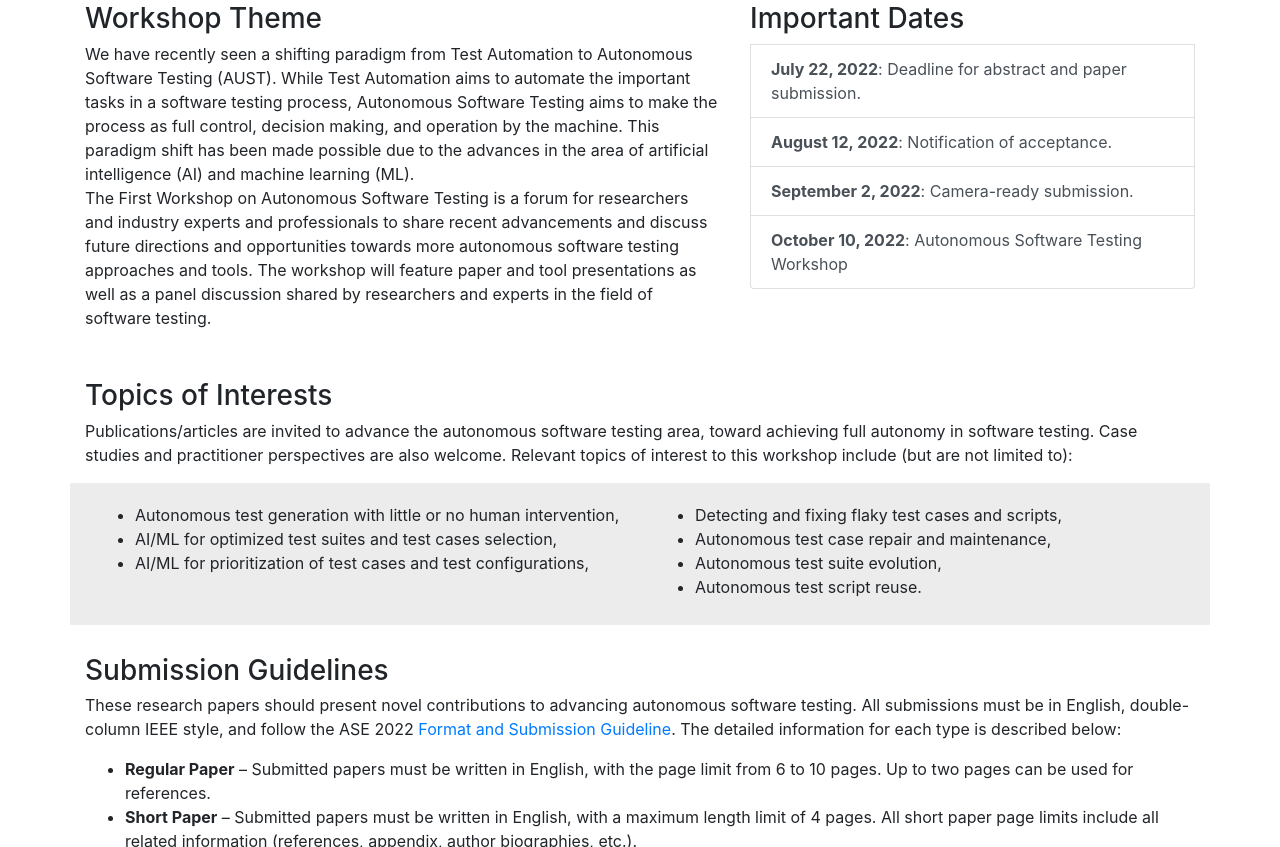
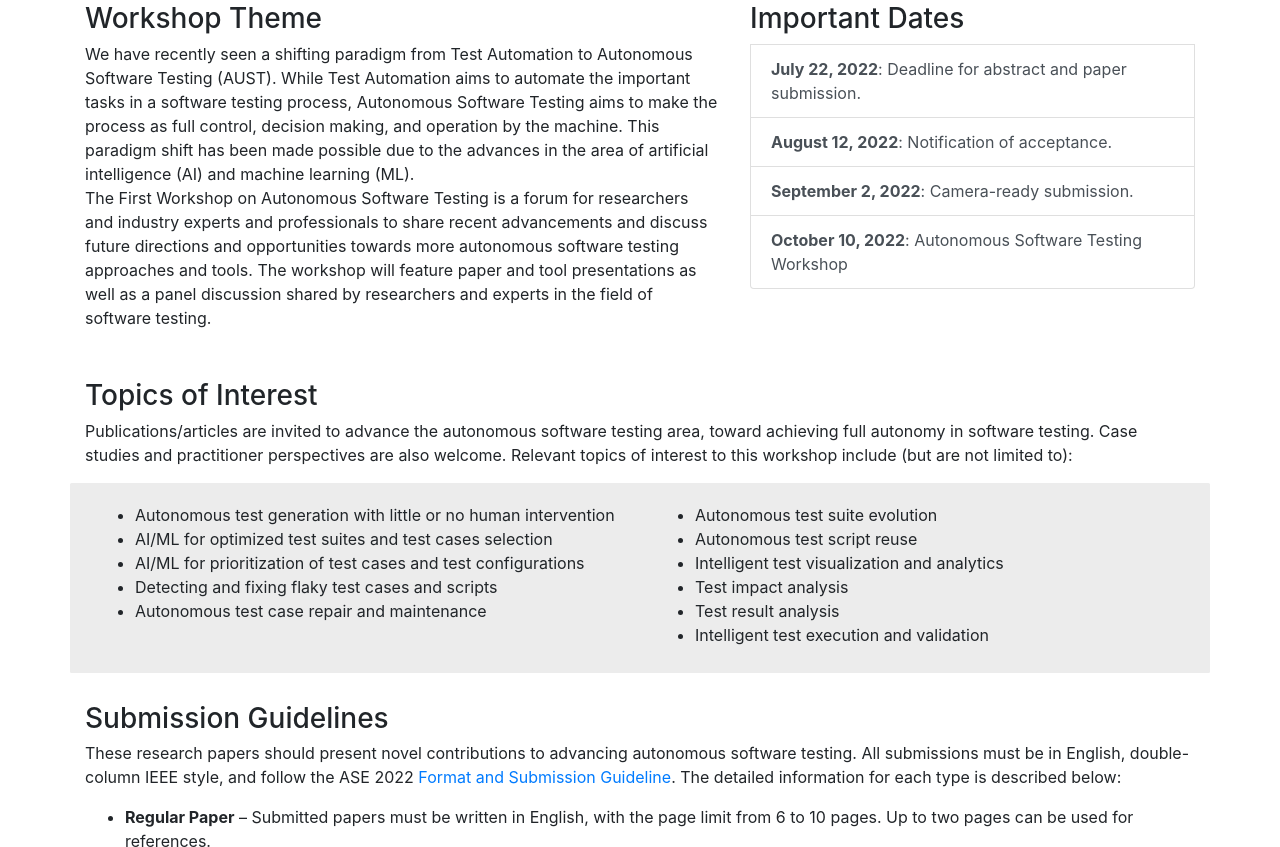
Before and after one commit to aust-ase22/aust-ase22.github.io, a plain HTML site: page call_for_papers.html in a window 1280 px wide. Shown: the part 493-1340 px from the top of the page. Drawn offline with nearby package versions, Linux system fonts and the light colour scheme.

Commit message:
new updates

```diff
--- a/call_for_papers.html
+++ b/call_for_papers.html
@@ -92,7 +92,7 @@ The First Workshop on Autonomous Software Testing is a forum for researchers and
 
       <!-- theme -->
 
-      <h3 id="topics" style="margin-top: 50px;" class="mb-8">Topics of Interests</h3>
+      <h3 id="topics" style="margin-top: 50px;" class="mb-8">Topics of Interest</h3>
 
       <div class="row">
         <div class="col-md-12 col-lg-12">
@@ -109,19 +109,25 @@ The First Workshop on Autonomous Software Testing is a forum for researchers and
       <div style="background-color: #ECECEC; padding: 10px; border-radius: 1.5px;" class="row">
         <div class="col-lg order-lg-1" style="margin-top: 10px;">
         <ul>
-        <li>Autonomous test generation with little or no human intervention,</li>
-        <li>AI/ML for optimized test suites and test cases selection,</li>
-        <li>AI/ML for prioritization of test cases and test configurations,</li>
+        <li>Autonomous test generation with little or no human intervention</li>
+        <li>AI/ML for optimized test suites and test cases selection</li>
+        <li>AI/ML for prioritization of test cases and test configurations</li>
+        <li>Detecting and fixing flaky test cases and scripts</li>
+        <li>Autonomous test case repair and maintenance</li>
 
         </ul>
         </div>
 
         <div class="col-lg order-3" style="margin-top: 10px;">
         <ul>
-        <li>Detecting and fixing flaky test cases and scripts,</li>
-        <li>Autonomous test case repair and maintenance,</li>
-        <li>Autonomous test suite evolution,</li>
-        <li>Autonomous test script reuse.</li>
+
+        <li>Autonomous test suite evolution</li>
+        <li>Autonomous test script reuse</li>
+        <li>Intelligent test visualization and analytics</li>
+        <li>Test impact analysis</li>
+        <li>Test result analysis</li>
+        <li>Intelligent test execution and validation</li>
+
         </ul>
         </div>
       </div><!-- /about -->
```
Also changed, not shown: organizers.html (+3 -2 lines).
